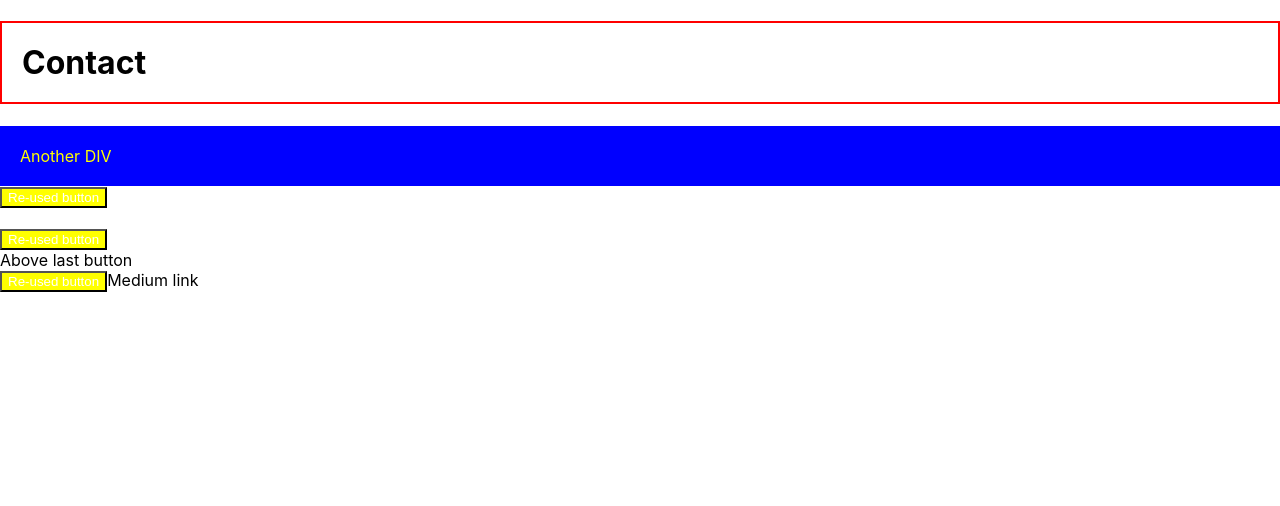
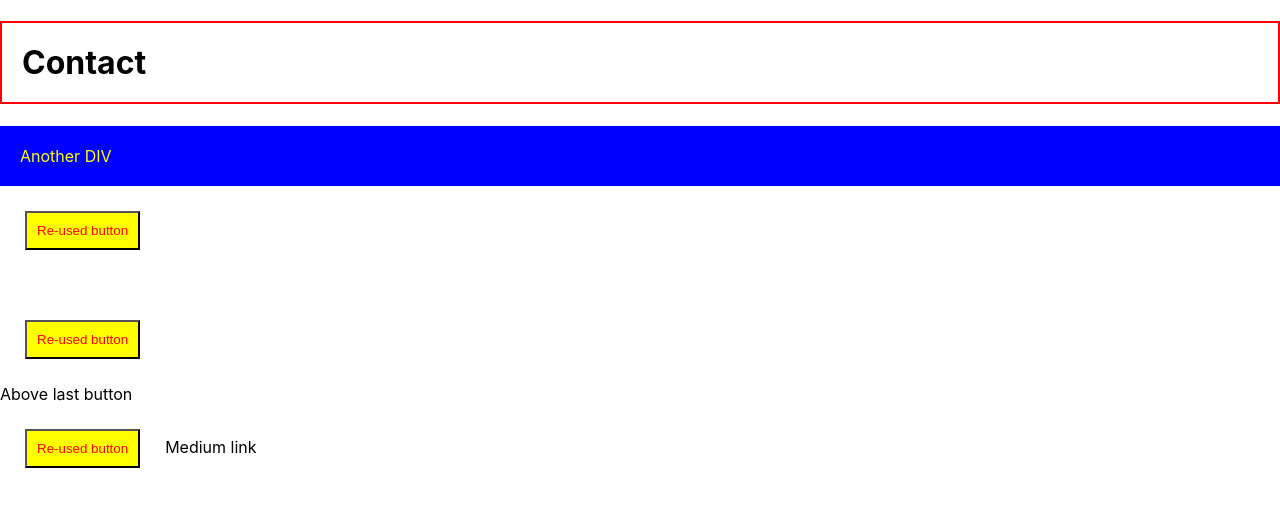
Before and after one commit to AnthonyDelaCruz/scan, a Next.js app: page /contact in a window 1280 px wide. Shown: the top 506 px of the page. Built offline with nearby package versions, Linux system fonts and the light colour scheme.

Commit message:
added margin padding and changed color

```diff
--- a/styles/button.module.css
+++ b/styles/button.module.css
@@ -1,5 +1,7 @@
 .button {
-  color: white;
+  color: red;
   background-color: yellow;
-  border: '1px solid red'
+  border: '1px solid red';
+  padding: 10px;
+  margin: 25px;
 }
```
